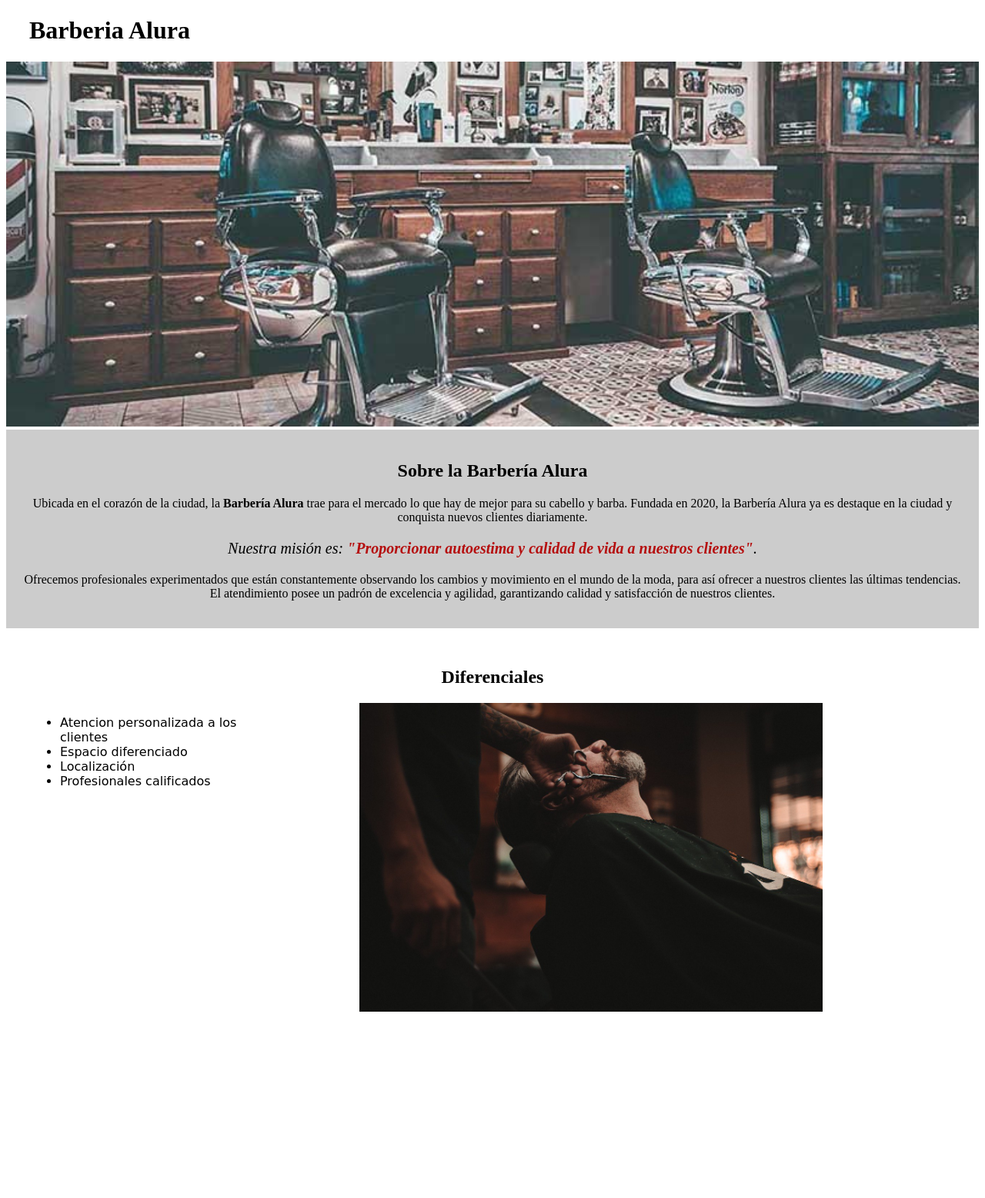
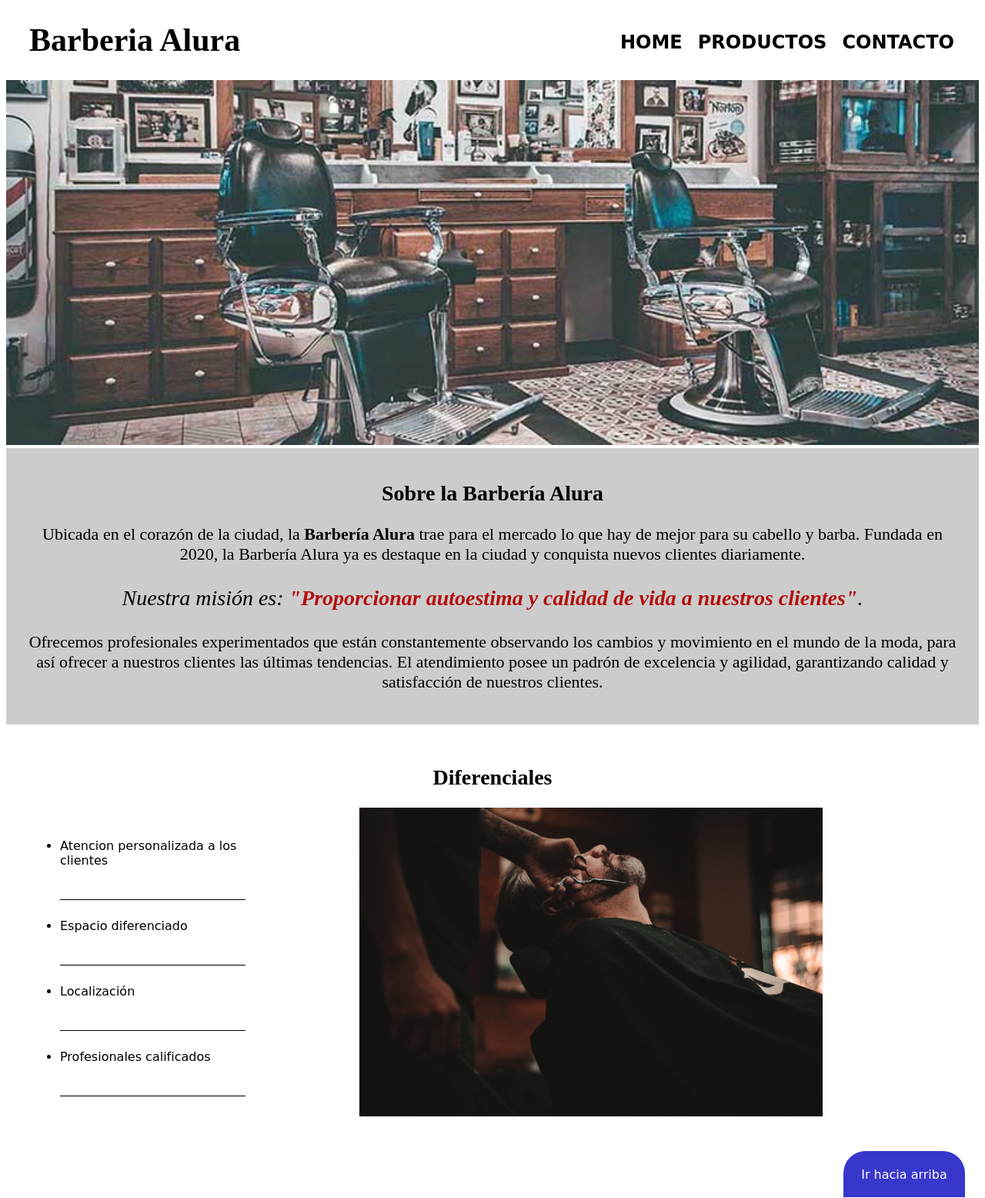
Before and after one commit to JoaquinBaltazarRodriguez/Barberia-alura, a plain HTML site: page index.html in a window 1280 px wide. Shown: the whole page at 77% size. Before the commit the page ends 1356 px from the top, so only its background shows below. Drawn offline with Linux system fonts and the light colour scheme.

Commit message:
agregado del navbar y boton de desplazamiento al apartado home

```diff
--- a/index.html
+++ b/index.html
@@ -10,7 +10,17 @@
     <body>
 
         <header>
-            <h1 class="titulo-principal">Barberia Alura</h1>
+            <div class="header-container"></div>
+                <h1 class="titulo-principal">Barberia Alura</h1>
+
+                <nav class="navbar">
+                    <ul>
+                        <li><a href="index.html">Home</a></li>
+                        <li><a href="productos.html">Productos</a></li>
+                        <li><a href="contacto.html">Contacto</a></li>
+                    </ul>
+                </nav>
+            </div>
         </header>
 
         <img id="banner" src="/Barberia/banner.jpg">
@@ -31,7 +41,7 @@
 
             <h2 class="titulo-centralizado">Diferenciales</h2>
 
-            <ul>
+            <ul class="ejemplos-diferenciales">
                 <li class="items">Atencion personalizada a los clientes</li>
                 <li class="items">Espacio diferenciado</li>
                 <li class="items">Localización</li>
@@ -42,5 +52,9 @@
 
         </div>
 
+        <div class="desplazar-al-inicio">
+            <a href="index.html" class="desplazamiento">Ir hacia arriba</a>
+        </div>
+
     </body>
 </html>
--- a/style.css
+++ b/style.css
@@ -1,6 +1,38 @@
-
 .titulo-principal {
     padding-left: 30px;
+    font-size: 42px;
+}
+
+.header-container {
+    position: relative;
+    width: 75%;
+    margin: 0 auto;
+}
+
+.navbar {
+    position: absolute;
+    top: 25px;
+    right: 0;
+    padding: 0px 40px 0px 0px;
+    font-family: cursive;
+}
+
+.navbar li {
+    display: inline;
+    margin: 0px 0px 0px 15px;
+    font-size: 24px;
+}
+
+.navbar a {
+    text-decoration: none;
+    color: #000000;
+    text-transform: uppercase;
+    font-weight: bold; /*Altera el texto en negrito*/
+}
+
+.navbar a:hover {
+    text-decoration: underline;
+    color: rgb(189, 162, 12);
 }
 
 #banner {
@@ -12,12 +44,16 @@
     padding: 20px;
 }
 
+p {
+    text-align: center;
+    font-size: 22px;
+}
+
 .titulo-centralizado {
     text-align: center;
-}
+    font-size: 28px;
+    font-weight: bold;
 
-p {
-    text-align: center;
 }
 
 em strong {
@@ -25,18 +61,24 @@ em strong {
 }
 
 #mision {
-    font-size: 20px;
+    font-size: 28px;
 }
 
 .items {
     font-family: cursive;
 }
 
-ul {
+.ejemplos-diferenciales {
     display: inline-block;
     vertical-align: top;
     width: 20%;
     margin-right: 12%;
+}
+
+.ejemplos-diferenciales li {
+    border-bottom: solid 1px;
+    margin: 10% 0;
+    padding-bottom: 17%;
 }
 
 .diferenciales {
@@ -47,4 +89,31 @@ ul {
 
 .imagenDiferenciales {
     width: 50%;
+
 }
+
+.desplazar-al-inicio {
+    position: absolute;
+    right: 0;
+    margin: 0 25px;
+    width: 160px;
+    height: 60px;
+}
+
+.desplazamiento {
+    display: flex;
+    justify-content: center;
+    align-items: center;
+    border: solid 1px;
+    height: 60px;
+    border-radius: 30px 30px 0 0;
+    text-decoration: none;
+    color: #ffffff;
+    background-color: rgb(55, 55, 203);
+    font-family: cursive;
+}
+
+.desplazamiento:hover {
+    transform: scale(1.02);
+    transition: 0.7s;
+}
```
